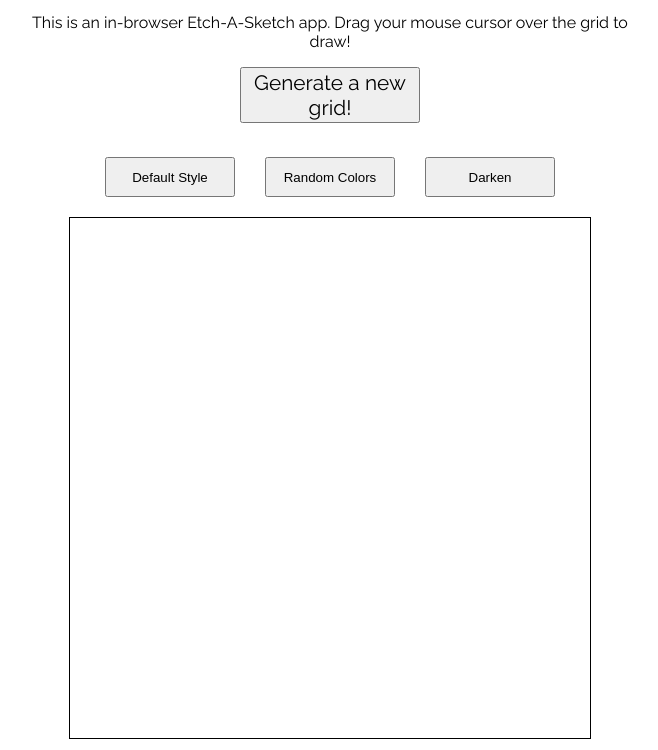
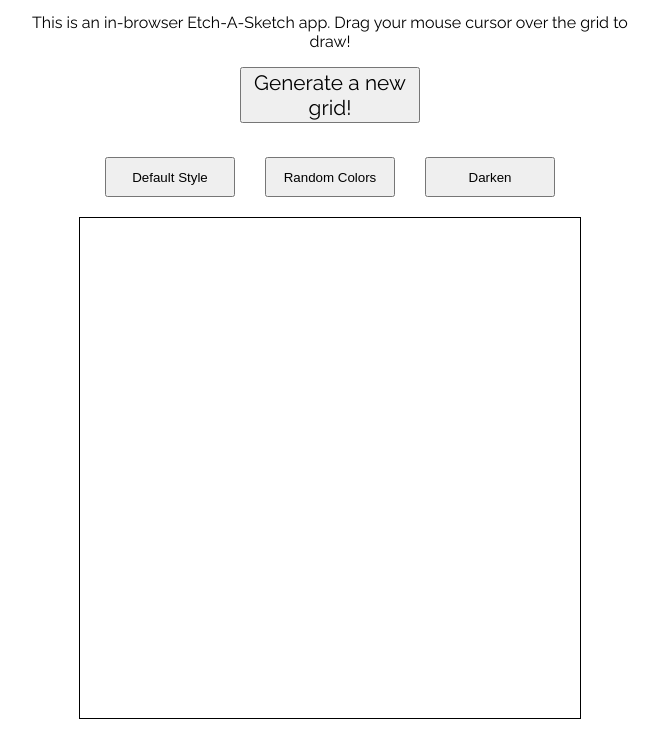
Before and after one commit to mcgovernd/etch-a-sketch, a plain HTML site: page index.html in a window 1280 px wide. Shown: the part 50-800 px from the top of the page, without its empty margins (310-968 px from the left). Drawn offline with Linux system fonts and the light colour scheme.

Commit message:
Fix container sizing bug

```diff
--- a/style.css
+++ b/style.css
@@ -61,8 +61,9 @@ h1 {
     margin-right: auto;
     margin-left: auto;
     margin-top: 20px;
-    width: 520px;
-    height: 520px;
+    margin-bottom: 20px;
+    width: 500px;
+    height: 500px;
 }
 /* set grid to perfect squares */
 #container::before {
```
